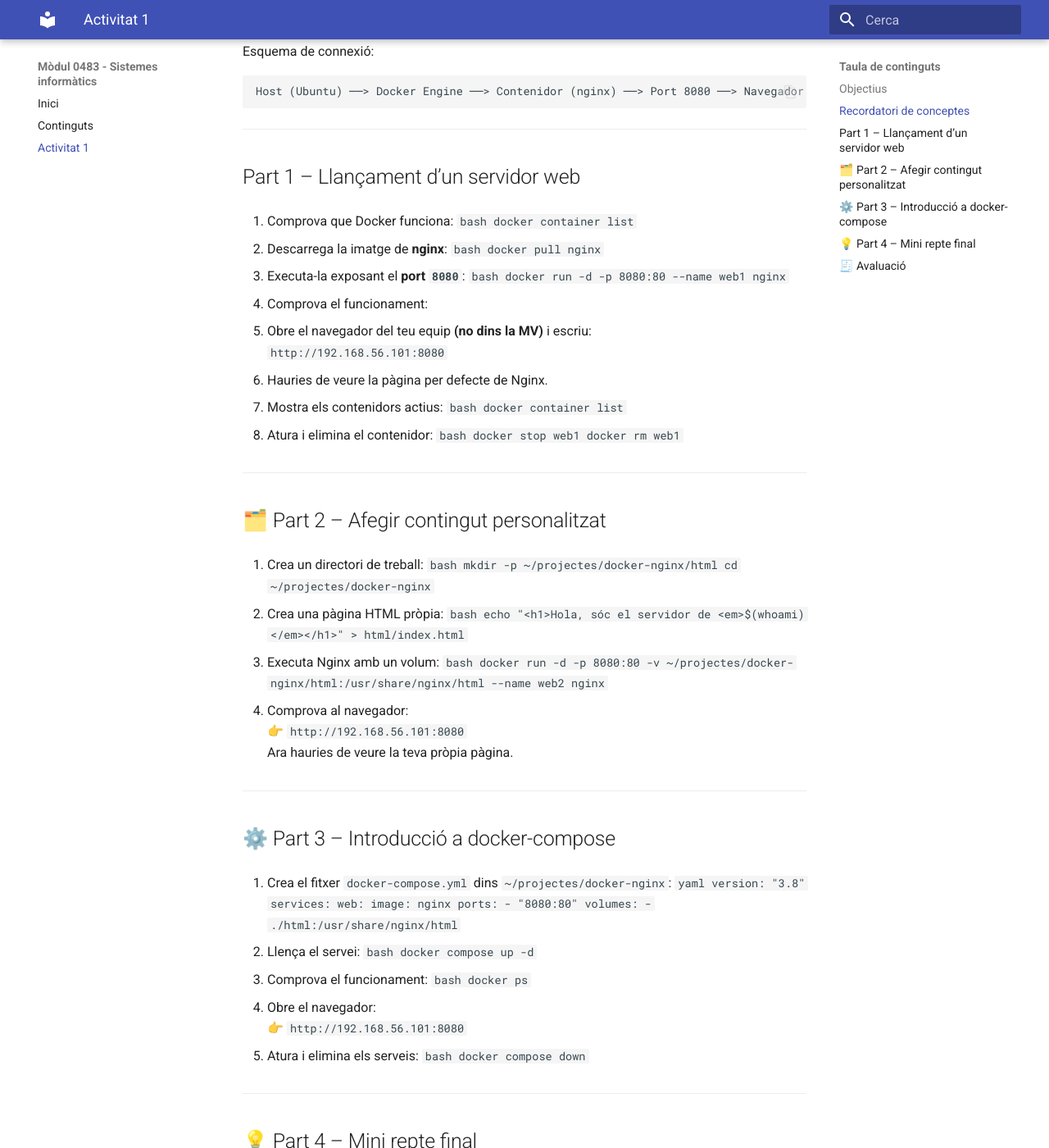
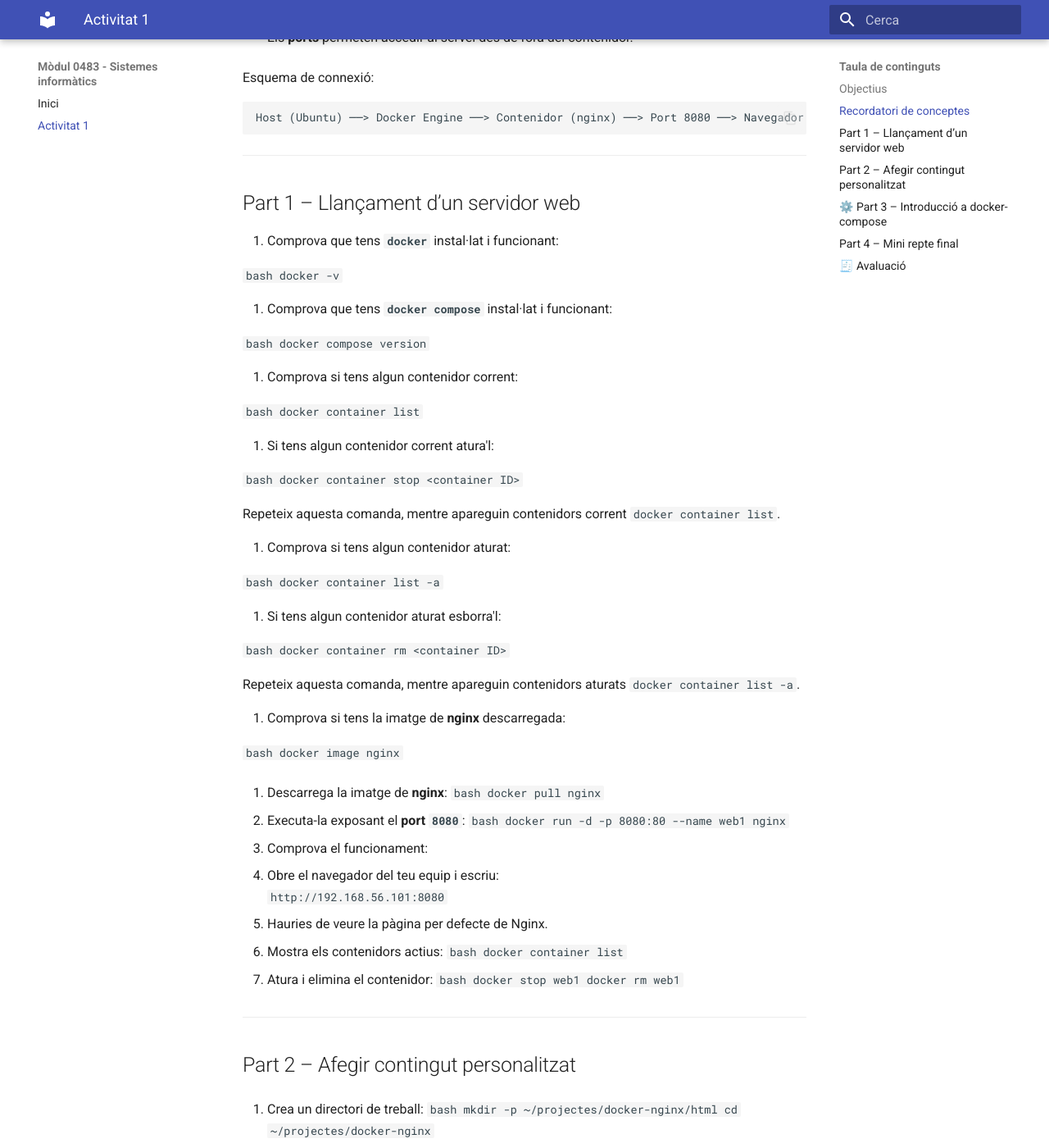
Before and after one commit to jpardo20/digi-0483-sistemes-informatics, an MkDocs documentation site: the page built from docs/0483-activitat-001-docker-web.md, in a window 1280 px wide and 1400 px high, scrolled down 566 px. Shown: the whole window at 82% size. Built offline with MkDocs 1.6.1 and Material for MkDocs 9.7.7, drawn with Linux system fonts in a browser that asks for light colours; some of the changed text lies outside the part shown.

Commit message:
Pujada docs/0483-activitat-001-docker-web.md!

````diff
--- a/docs/0483-activitat-001-docker-web.md
+++ b/docs/0483-activitat-001-docker-web.md
@@ -1,17 +1,25 @@
 # Activitat 1: Desplega un servei web amb Docker
 
 ## Objectius
-- Entendre la diferència entre imatge i contenidor.
-- Executar un servei web real amb Docker.
-- Practicar la gestió de ports i volums.
-- Aprendre a utilitzar `docker-compose` per automatitzar serveis.
+
+- Entendre la diferència entre **imatge** i **contenidor**.
+
+- Executar un **servei web real** amb **Docker**.
+
+- Practicar la gestió de **ports** i **volums**.
+
+- Aprendre a utilitzar **`docker-compose`** per automatitzar serveis.
 
 ---
 
 ## Recordatori de conceptes
+
 - Una **imatge** és una plantilla immutable (p. ex. `nginx:latest`).
+
 - Un **contenidor** és una instància viva d’aquesta imatge.
+
 - Els **volums** permeten guardar dades persistents.
+
 - Els **ports** permeten accedir al servei des de fora del contenidor.
 
 Esquema de connexió:
@@ -23,12 +31,53 @@ Host (Ubuntu) ──> Docker Engine ──> Contenidor (nginx) ──> Port 8080
 
 ## Part 1 – Llançament d’un servidor web
 
-1. Comprova que Docker funciona:
+1. Comprova que tens **`docker`** instal·lat i funcionant:
+
+   ```bash
+   docker -v
+   ```
+
+1. Comprova que tens **`docker compose`** instal·lat i funcionant:
+
+   ```bash
+   docker compose version
+   ```
+
+1. Comprova si tens algun contenidor corrent:
+
    ```bash
    docker container list
    ```
 
-2. Descarrega la imatge de **nginx**:
+1. Si tens algun contenidor corrent atura'l:
+
+   ```bash
+   docker container stop <container ID>
+   ```
+
+Repeteix aquesta comanda, mentre apareguin contenidors corrent `docker container list`.
+
+1. Comprova si tens algun contenidor aturat:
+
+   ```bash
+   docker container list -a
+   ```
+
+1. Si tens algun contenidor aturat esborra'l:
+
+   ```bash
+   docker container rm <container ID>
+   ```
+
+Repeteix aquesta comanda, mentre apareguin contenidors aturats `docker container list -a`.
+
+1. Comprova si tens la imatge de **nginx** descarregada:
+
+   ```bash
+   docker image nginx
+   ```
+
+1. Descarrega la imatge de **nginx**:
    ```bash
    docker pull nginx
    ```
@@ -39,7 +88,7 @@ Host (Ubuntu) ──> Docker Engine ──> Contenidor (nginx) ──> Port 8080
    ```
 
 4. Comprova el funcionament:
-   - Obre el navegador del teu equip **(no dins la MV)** i escriu:
+   - Obre el navegador del teu equip i escriu:
       `http://192.168.56.101:8080`
    - Hauries de veure la pàgina per defecte de Nginx.
 
@@ -56,7 +105,7 @@ Host (Ubuntu) ──> Docker Engine ──> Contenidor (nginx) ──> Port 8080
 
 ---
 
-## 🗂️ Part 2 – Afegir contingut personalitzat
+## Part 2 – Afegir contingut personalitzat
 
 1. Crea un directori de treball:
    ```bash
@@ -75,7 +124,7 @@ Host (Ubuntu) ──> Docker Engine ──> Contenidor (nginx) ──> Port 8080
    ```
 
 4. Comprova al navegador:
-   👉 `http://192.168.56.101:8080`
+   `http://192.168.56.101:8080`
    Ara hauries de veure la teva pròpia pàgina.
 
 ---
@@ -105,7 +154,7 @@ Host (Ubuntu) ──> Docker Engine ──> Contenidor (nginx) ──> Port 8080
    ```
 
 4. Obre el navegador:
-   👉 `http://192.168.56.101:8080`
+   `http://192.168.56.101:8080`
 
 5. Atura i elimina els serveis:
    ```bash
@@ -114,7 +163,7 @@ Host (Ubuntu) ──> Docker Engine ──> Contenidor (nginx) ──> Port 8080
 
 ---
 
-## 💡 Part 4 – Mini repte final
+## Part 4 – Mini repte final
 
 **Repte:**
 Edita el teu `index.html` per incloure:
--- a/mkdocs.yml
+++ b/mkdocs.yml
@@ -4,7 +4,6 @@ site_url: https://jpardo20.github.io/digi-0483-sistemes-informatics/
 
 nav:
   - Inici: index.md
-  - Continguts: continguts.md
   - Activitat 1: 0483-activitat-001-docker-web.md
 
 
````
